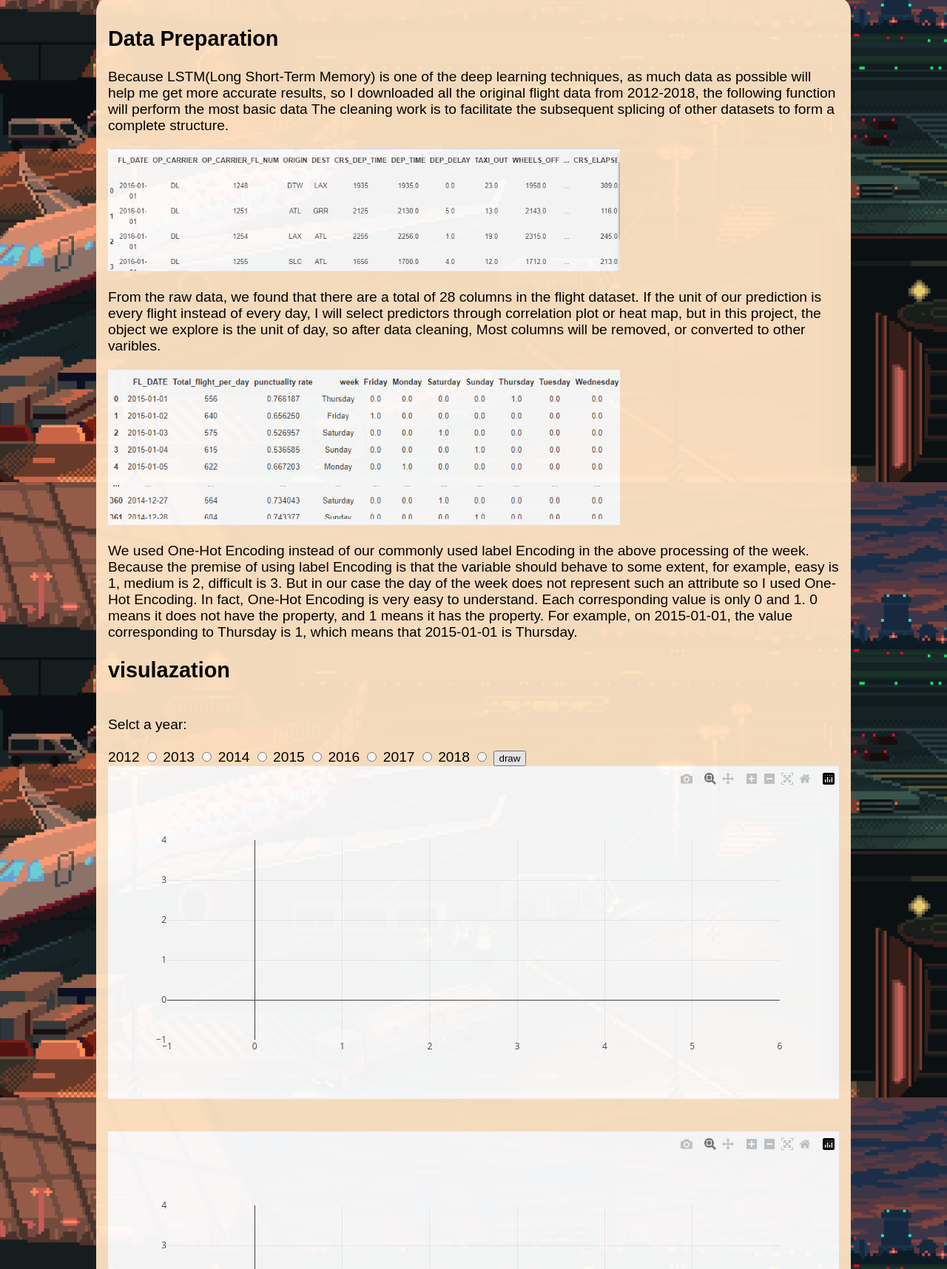
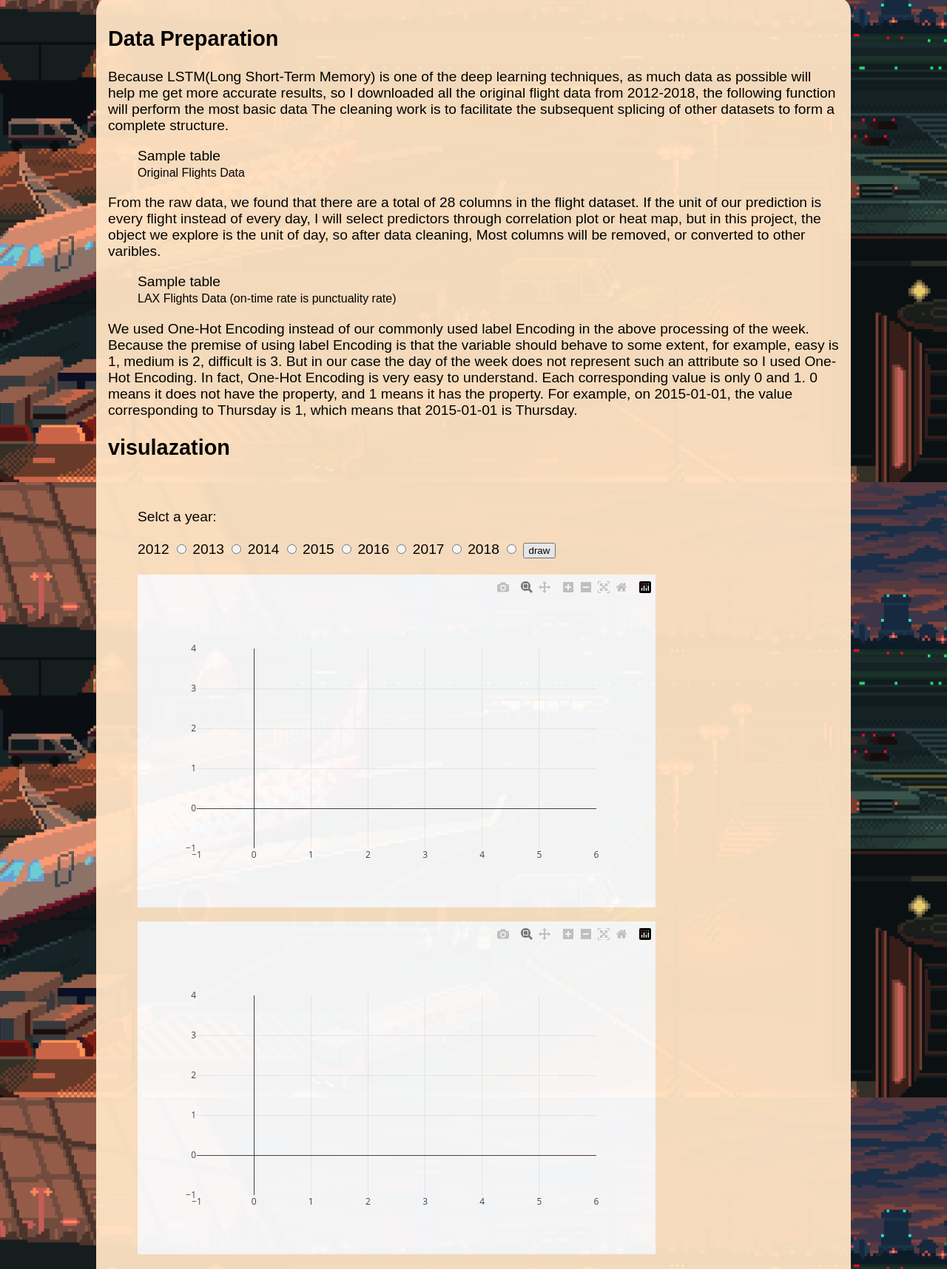
Before and after one commit to hcheng10/Flight-Dealy-Analysis, a Flask app: template web_app/templates/Data_preparation.html in a window 1280 px wide. Shown: the part 180-1896 px from the top of the page at 74% size. Run offline with Flask 2, Linux system fonts and the light colour scheme; the template is opened without the code that fills it: most values are stand-ins (such as "Sample title", 1, 10 or a date in 2020); some libraries are stand-ins or nearby versions.

Commit message:
add tables and fig captions

```diff
--- a/web_app/app.py
+++ b/web_app/app.py
@@ -4,6 +4,7 @@
 import web_helper
 import json
 import plotly
+import pandas as pd
 
 ### stuff from last class
 app = Flask(__name__)
@@ -15,17 +16,35 @@
 
 @app.route('/Data_preparation/', methods=['POST', 'GET'])
 def Data_preparation():
+    df0 = pd.read_csv(r"data\flights_original.csv").iloc[:,:10]
+    df1 = web_helper.LAX_table()
+    df2 = web_helper.weather_data()
+    df3 = web_helper.weather_data_each_year(pd.read_csv(r"data\weather2012_2018.csv"))
+    df4 = web_helper.merge_data(df3, df1)
     if request.method == 'GET':
-        return render_template('Data_preparation.html')
+        return render_template('Data_preparation.html', table0=[df0.iloc[:10].to_html(classes='data', header="true")],
+                                                        table1=[df1.iloc[:10].to_html(classes='data', header="true")],
+                                                        table2=[df2.iloc[:10].to_html(classes='data', header="true")],
+                                                        table3=[df3.iloc[:10].to_html(classes='data', header="true")],
+                                                        table4=[df4.iloc[:10].to_html(classes='data', header="true")])
     else:
         try:
             fig1 = web_helper.plotly_flights(request.form["year"])
             fig2 = web_helper.plotly_flights2(request.form["year"])
             graphJSON1 = json.dumps(fig1, cls=plotly.utils.PlotlyJSONEncoder)
             graphJSON2 = json.dumps(fig2, cls=plotly.utils.PlotlyJSONEncoder)
-            return render_template('Data_preparation.html', graphJSON1=graphJSON1, graphJSON2=graphJSON2)
+            return render_template('Data_preparation.html', table0=[df0.iloc[:10].to_html(classes='data', header="true")],
+                                                            table1=[df1.iloc[:10].to_html(classes='data', header="true")],
+                                                            table2=[df2.iloc[:10].to_html(classes='data', header="true")],
+                                                            table3=[df3.iloc[:10].to_html(classes='data', header="true")],
+                                                            table4=[df4.iloc[:10].to_html(classes='data', header="true")],
+                                                            graphJSON1=graphJSON1, graphJSON2=graphJSON2)
         except:
-            return render_template('Data_preparation.html')
+            return render_template('Data_preparation.html', table0=[df0.iloc[:10].to_html(classes='data', header="true")],
+                                                            table1=[df1.iloc[:10].to_html(classes='data', header="true")],
+                                                            table2=[df2.iloc[:10].to_html(classes='data', header="true")],
+                                                            table3=[df3.iloc[:10].to_html(classes='data', header="true")],
+                                                            table4=[df4.iloc[:10].to_html(classes='data', header="true")])
 
 
 @app.route('/Split_Data/')
--- a/web_app/static/style.css
+++ b/web_app/static/style.css
@@ -16,6 +16,7 @@
 }
 
 body {
+    position: relative;
     max-width: 1020px;
     margin: 0 auto;
 }
@@ -93,7 +94,7 @@
     height: 100px;
 }
 
-table {
+#team {
     padding: 5px;
     border-radius: 20px;
     border: 1.5px solid black;
@@ -107,3 +108,33 @@
 #chart1 {
     width: 100%;
 }
+
+table {
+    table-layout: fixed;
+    width: 100%;
+    height: 200px;
+    white-space: nowrap;
+    font-size: 9px;
+}
+
+thead tr {
+    background-color: #009879;
+    color: #ffffff;
+}
+
+th, td {
+    padding: 5px 8px;
+    align-content: left;
+}
+
+tbody tr {
+    border-bottom: 1px solid #dddddd;
+}
+
+tbody tr:nth-of-type(even) {
+    background-color: #f3f3f3;
+}
+
+tbody tr:last-of-type {
+    border-bottom: 2px solid #009879;
+}
--- a/web_app/templates/Data_preparation.html
+++ b/web_app/templates/Data_preparation.html
@@ -12,7 +12,16 @@
   splicing of other datasets to form a complete structure.
 </p>
 
-<img src="/static/data1.png" alt="image missing" width="70%">
+
+<figure class="table">
+  {% for table in table0 %}
+  {{ table|safe }}
+  {% endfor %}
+  <figcaption><small>Original Flights Data</small></figcaption>
+</figure>
+<!-- <img src="/static/data1.png" alt="image missing" width="70%"> -->
+
+
 
 <p>
   From the raw data, we found that there are a total of 28 columns in the flight dataset. If the unit
@@ -21,8 +30,13 @@
   Most columns will be removed, or converted to other varibles.
 </p>
 
-
-<img src="/static/data2.png" alt="image missing" width="70%">
+<figure class="table">
+  {% for table in table1 %}
+  {{ table|safe }}
+  {% endfor %}
+  <figcaption><small>LAX Flights Data  (on-time rate is punctuality rate)</small></figcaption>
+</figure>
+<!-- <img src="/static/data2.png" alt="image missing" width="70%"> -->
 
 <p>
   We used One-Hot Encoding instead of our commonly used label Encoding in the above processing of
@@ -35,6 +49,7 @@
 
 <h2>visulazation</h2><br>
 
+<figure>
   <form method="post" id="plotly1">
     <div>Selct a year:</div><br>
     <label for="2012"> 2012 </label><input type="radio" id="2012" name="year" value="2012"/>
@@ -45,11 +60,19 @@
     <label for="2017"> 2017 </label><input type="radio" id="2017" name="year" value="2017"/>
     <label for="2018"> 2018 </label><input type="radio" id="2018" name="year" value="2018"/>
     <input type="submit" form="plotly1" name="plotly_button" value="draw">
-</form>
+  </form><br>
+
+  <span id="chart1"></span>
+  <figcaption><small></small></figcaption>
+</figure>
+
+<figure>
+  <span id="chart2"></span>
+  <figcaption></figcaption>
+</figure>
 
 
-<div id="chart1"></div><br><br>
-<div id="chart2"></div>
+
 <script src='https://cdn.plot.ly/plotly-latest.min.js'></script>
 <script type='text/javascript'>
   var graphs1 = {{graphJSON1 | safe}};
@@ -59,7 +82,7 @@
 </script>
 
 <p>
-  According to the image, we can conclude that the overall flight punctuality rate tends to be a stable sequence,
+  According to the plots, we can conclude that the overall flight punctuality rate tends to be a stable sequence,
   that is, a sequence with no obvious upward or downward trend, and the average punctuality rate is about 70%-90%.
   The punctuality rate is inversely proportional, which is also in line with our intuition that the punctuality rate
   of the aircraft is not high when the shipping pressure is high. When we look at the data corresponding to the number
@@ -68,16 +91,30 @@
 </p>
 
 <h2>Weather Data</h2>
-<img src="/static/data3.png" alt="image missing" width="50%">
+<figure class="table">
+  {% for table in table2 %}
+  {{ table|safe }}
+  {% endfor %}
+  <figcaption><small>LAX Weather Data</small></figcaption>
+</figure>
+<!-- <img src="/static/data3.png" alt="image missing" width="50%"> -->
 <p>
   Before processing, let's take a look at the raw data. We found that the monitoring station will measure 4 times a day,
   the first time is 22:00, the second time is 16:00, the third time is 10:10, and the fourth time is 22:00. But don’t
-  forget that the unit of our final data is each day, so the time doesn’t matter, so in the function below, we will deal
+  forget that the unit of our final data is each day, so the time doesn't matter, so in the function below, we will deal
   with the time. And the varible name of the original data is not very clear, so we have to rename the variable name to help
   everyone better understand the corresponding real meaning.
 </p>
 
-<img src="/static/data4.png" alt="image missing" width="70%">
+<figure class="table">
+  {% for table in table3 %}
+  {{ table|safe }}
+  {% endfor %}
+  <figcaption><small>LAX Weather Data After Data Processing</small></figcaption>
+</figure>
+
+<!-- <img src="/static/data4.png" alt="image missing" width="70%"> -->
+
 <p>
   From the above table, it can be found that I calculated the average wind speed and visibility for each day, and for
   the calculation of precipitation I used the sum function to sum instead of the average. This is because the precipitation
@@ -94,7 +131,14 @@
   instead of the standard scaler. Because I found that our data is not a normal distribution, so Min-Max will be more suitable
   for our project.
 </p>
-<img src="/static/data5.png" alt="image missing" width="70%">
+<figure class="table">
+  {% for table in table4 %}
+  {{ table|safe }}
+  {% endfor %}
+  <figcaption><small>Merge The Weather Data and Flights Data</small></figcaption>
+</figure>
+
+<!-- <img src="/static/data5.png" alt="image missing" width="70%"> -->
 <p>
   Before dividing the data into training set and test set, we need to reorder the data, because our standard of division is to
   divide the data into 60% training set, 20% vaildation group and 20% test set in chronological order rather than randomly.
```
Also changed, not shown: web_app/data/flights_original.csv (added, +11 -0 lines), web_app/templates/introduction.html (+6 -6 lines), web_app/web_helper.py (+108 -0 lines), web_app/project.db (added), 1 other file. Lines whose indentation alone changed are shown as unchanged.
